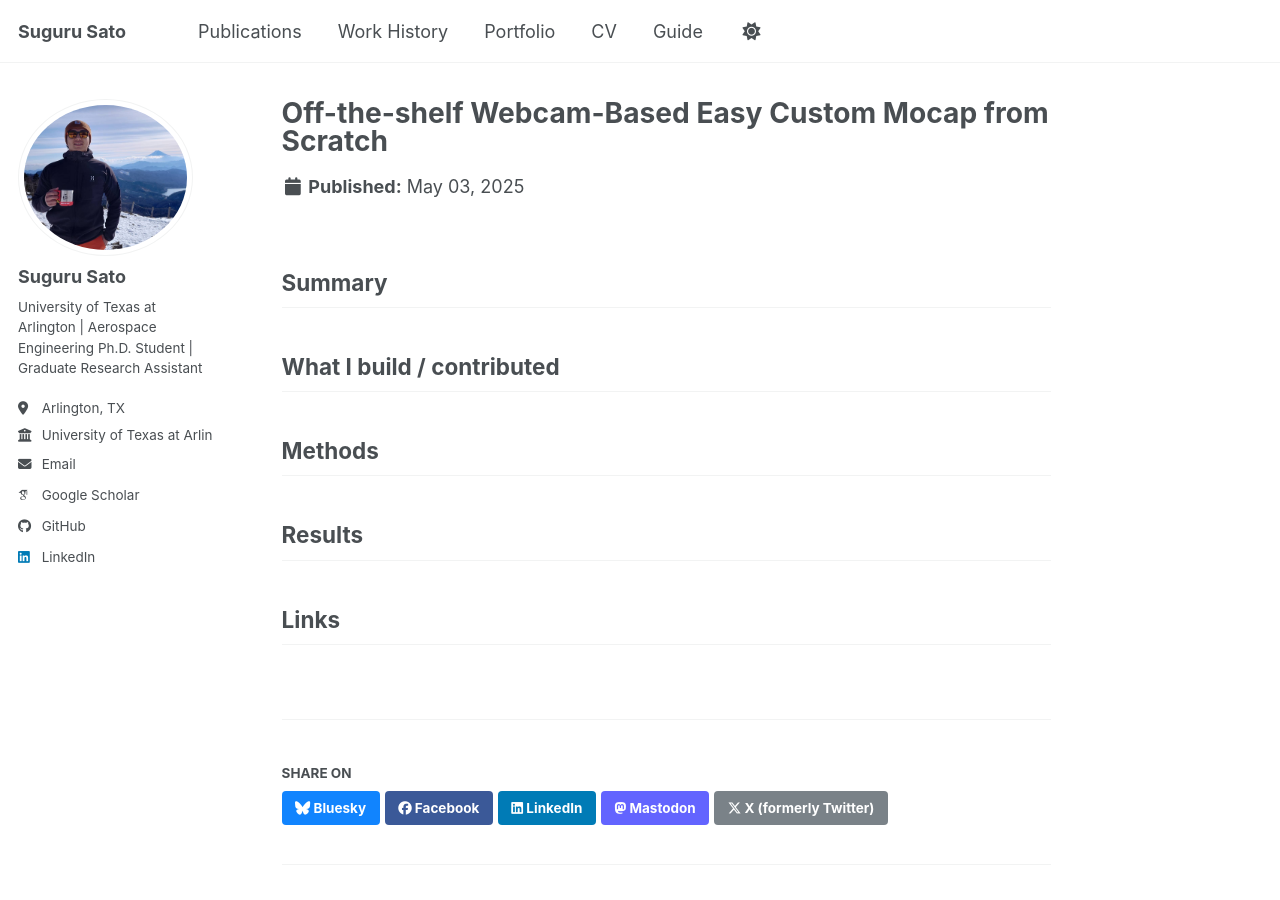
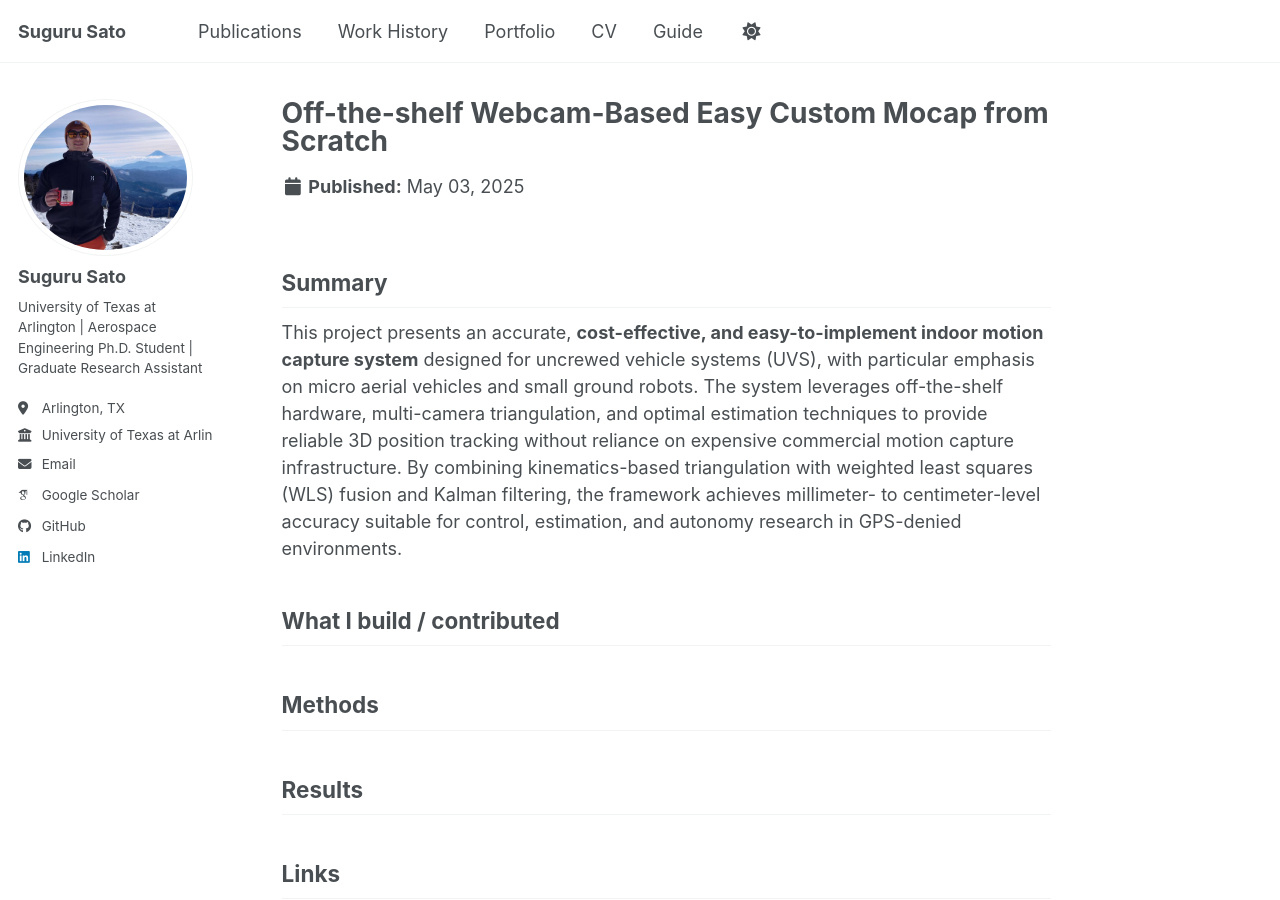
Before and after one commit to GitHub-Suguru/GitHub-Suguru.github.io, a Jekyll site: the page built from _portfolio/easy_custom_mocap.md, in a window 1280 px wide and 900 px high. Built offline with Jekyll 4.4.1, drawn with Linux system fonts in a browser that asks for light colours; some web fonts are replaced; a script bundle is joined from its source files by our own code; library files that are not in the unit come from our copies.

Commit message:
Update easy_custom_mocap.md

```diff
--- a/_portfolio/easy_custom_mocap.md
+++ b/_portfolio/easy_custom_mocap.md
@@ -1,13 +1,13 @@
 ---
 title: "Off-the-shelf Webcam-Based Easy Custom Mocap from Scratch"
-excerpt: "Complete step-by-step description of off-the-shelf webcam-based custom mocap system suitable for MAV and UGV applications."
+excerpt: "Complete step-by-step description of off-the-shelf webcam-based custom motion capture system suitable for MAV and UGV applications."
 collection: portfolio
 permalink: /portfolio/easy_custom_mocap/
 date: 2025-05-03
 ---
 
 ## Summary
-
+This project presents an accurate, **cost-effective, and easy-to-implement indoor motion capture system** designed for uncrewed vehicle systems (UVS), with particular emphasis on micro aerial vehicles and small ground robots. The system leverages off-the-shelf hardware, multi-camera triangulation, and optimal estimation techniques to provide reliable 3D position tracking without reliance on expensive commercial motion capture infrastructure. By combining kinematics-based triangulation with weighted least squares (WLS) fusion and Kalman filtering, the framework achieves millimeter- to centimeter-level accuracy suitable for control, estimation, and autonomy research in GPS-denied environments.
 
 ## What I build / contributed
 
```
